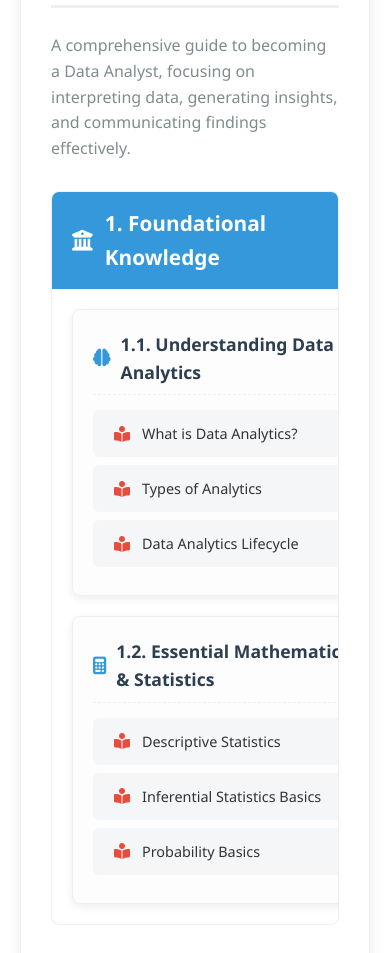
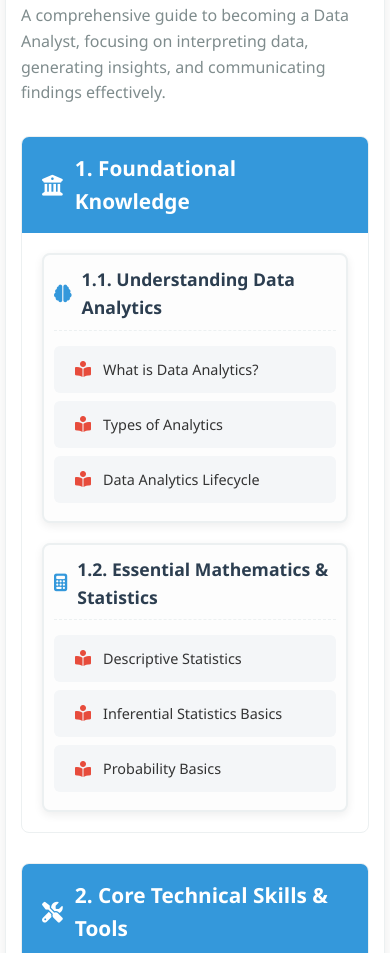
Before and after one commit to singhsourav0/DataRoadmap, a plain HTML site: page index.html in a window 390 px wide. Shown: the part 831-1784 px from the top of the page. Drawn offline with Linux system fonts and the light colour scheme.

Commit message:
Add files via upload

```diff
--- a/index.html
+++ b/index.html
@@ -176,24 +176,81 @@
             font-size: 1.3rem;
         }
 
+        /* ... (Your existing CSS, including theme variables and sub-module card styles) ... */
+
         .module-content {
-            padding: 20px;
-             /* Slightly off-white for content area */
-           /* display: none; /* Collapsed by default */
+            display: grid;
+            grid-template-columns: repeat(auto-fill, minmax(300px, 1fr)); /* Default for wider screens */
+            gap: 20px; /* Default gap */
+            padding: 20px; /* Default padding */
+           /* display: none; /* Collapsed by default -- If you implement collapsibles */
         }
 
         .sub-module {
-            /* margin-bottom: 20px; -- Handled by grid gap */
-            background-color: var(--sub-module-card-bg); /* Card background */
+            background-color: var(--sub-module-card-bg);
             border-radius: var(--border-radius);
-            padding: 20px;
-            box-shadow: 0 3px 10px rgba(0, 0, 0, 0.07); /* Softer shadow for sub-cards */
-            border: 1px solid var(--border-color);
+            padding: 20px; /* Internal padding for the sub-module card content */
+            box-shadow: 0 3px 10px rgba(0,0,0,0.07);
+            border: 2px solid var(--border-color);
             transition: transform 0.2s ease-in-out, box-shadow 0.2s ease-in-out;
         }
         .sub-module:hover {
-            transform: translateY(-3px);
+            transform: translateY(-5px);
             box-shadow: 0 5px 15px rgba(0,0,0,0.1);
+            border-left: 4px solid var(--primary-color);
+        }
+
+        /* ... (Other styles) ... */
+
+
+        /* Responsive Adjustments for Mobile */
+        @media (max-width: 768px) {
+            /* ... (Your existing mobile overrides for .header h1, .tabs-container etc.) ... */
+
+            .module-content {
+                grid-template-columns: 1fr; /* Makes sub-module cards stack vertically */
+                padding: 10px;  /* Reduce padding inside the .module-content on mobile */
+                gap: 10px;       /* Reduce gap between stacked sub-module cards on mobile */
+            }
+
+            .sub-module {
+                padding: 15px; /* Optionally reduce internal padding of sub-module cards slightly on mobile */
+                /* You might not need to change much else for .sub-module itself,
+                   as its width will be controlled by the 1fr grid column. */
+            }
+
+            .roadmap-section {
+                padding: 20px; /* Slightly reduce padding of the main roadmap section on mobile */
+            }
+
+            /* If you also want to reduce padding of the main .content-container on mobile */
+            body { /* Assuming body has the initial 20px padding */
+                padding: 10px;
+            }
+            /* Or if .content-container itself had specific padding */
+            /*
+            .content-container {
+                padding-left: 5px;
+                padding-right: 5px;
+            }
+            */
+        }
+
+        /* You might have another media query for even smaller screens, e.g., max-width: 480px */
+        @media (max-width: 480px) {
+            .module-content {
+                padding: 5px;
+                gap: 8px;
+            }
+            .sub-module {
+                padding: 10px;
+            }
+             body {
+                padding: 5px;
+            }
+             .roadmap-section {
+                padding: 15px;
+            }
         }
 
         .sub-module:last-child {
```
